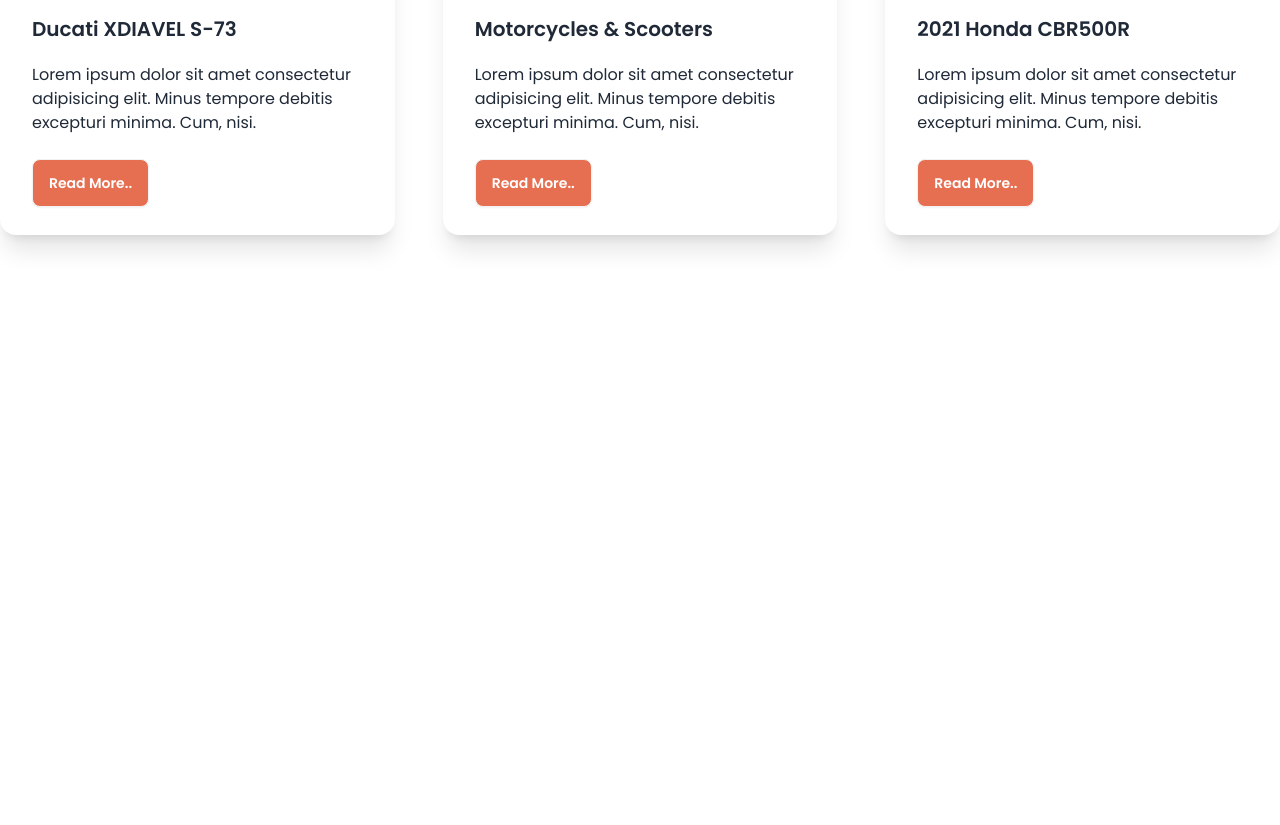
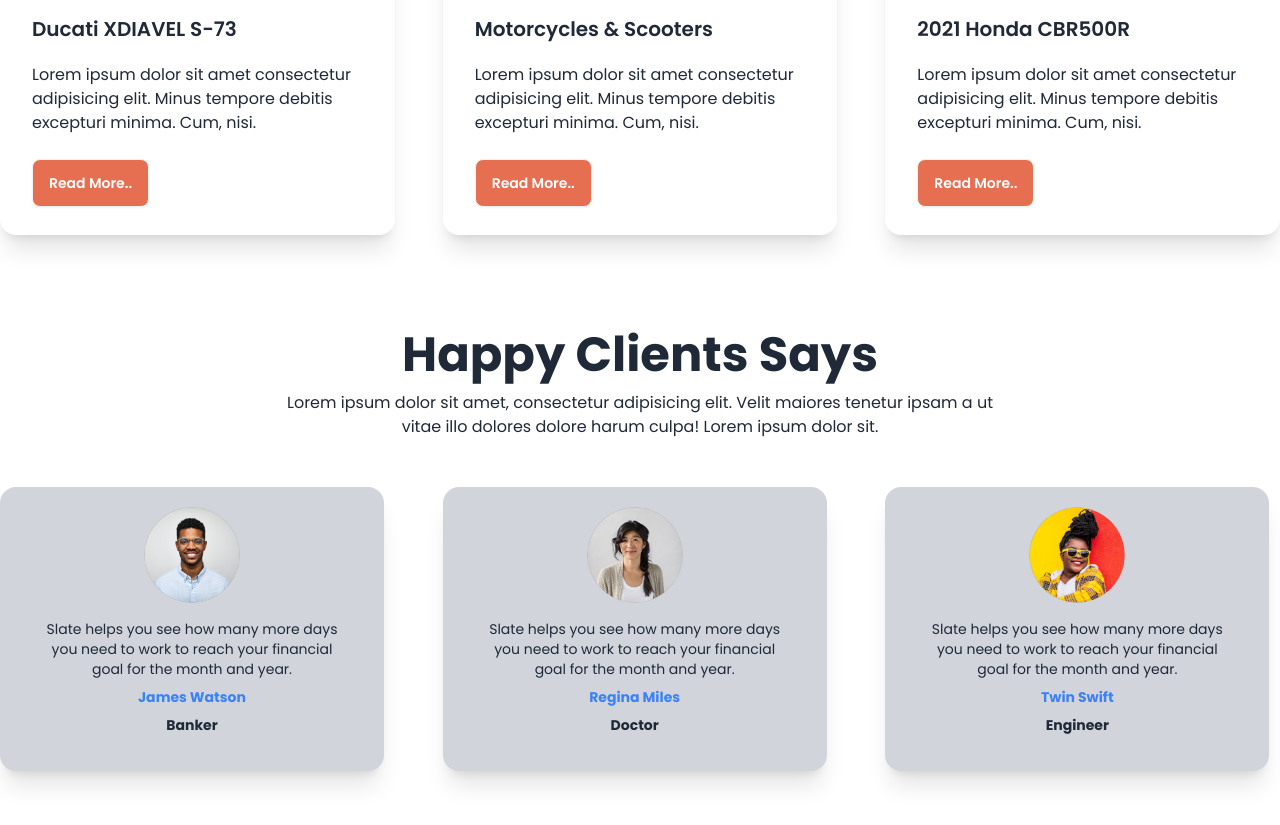
Before and after one commit to shoikotsazzad/biker-zone-ss, a plain HTML site: page index.html in a window 1280 px wide. Shown: the part 1212-2037 px from the top of the page. Before the commit the page ends 1543 px from the top, so only its background shows below. Drawn offline with nearby package versions, Linux system fonts and the light colour scheme.

Commit message:
happy clients section

```diff
--- a/index.html
+++ b/index.html
@@ -15,6 +15,13 @@
     .font-poppins{
         font-family: "Poppins", sans-serif;
     }
+    .container {
+            display: flex;
+            justify-content: center;
+            align-items: center;
+            size: 50%;
+            /* height: 100vh; Full viewport height */
+        }
 </style>
 <script>
     tailwind.config = {
@@ -224,6 +231,74 @@
          </div>
        </section>
 
+       <!-- Happy Clients Section -->
+        <section class="my-24 md:container mx-auto">
+            <!-- title -->
+            <div class="text-center"><h3 class="text-5xl font-bold mb-3">Happy Clients Says</h3>
+                <h3 class="mb-12">Lorem ipsum dolor sit amet, consectetur adipisicing elit. Velit maiores tenetur ipsam a ut
+                    <br> vitae illo dolores dolore harum culpa! Lorem ipsum dolor sit.</h3>
+            </div>
+
+         <!-- grid -->
+          <div class="grid gap-12 grid-cols-1 md:grid-cols-2 lg:grid-cols-3 text-center">
+            <!-- grid-1 -->
+            <div class="bg-gray-300 p-1 md:p-3 lg:p-5 card card-compact bg-base-100 w-96 shadow-xl">
+                  <div class="avatar container">
+                    <div class="w-24 rounded-full">
+                      <img src="images/others/user-1.png" />
+                    </div>
+                  </div>
+
+                <div class="card-body">
+                  <p>Slate helps you see how
+                    many more days you need
+                    to work to reach your financial
+                    goal for the month and year.</p>
+                  <h2 class=" font-bold text-blue-500">James Watson</h2>
+                  <h2 class="font-bold">Banker</h2>
+
+                </div>
+              </div>
+              <!-- grid-2 -->
+            <div class="bg-gray-300 p-1 md:p-3 lg:p-5 card card-compact bg-base-100 w-96 shadow-xl">
+                <div class="avatar container">
+                  <div class="w-24 rounded-full">
+                    <img src="images/others/user-2.png" />
+                  </div>
+                </div>
+
+              <div class="card-body">
+                <p>Slate helps you see how
+                  many more days you need
+                  to work to reach your financial
+                  goal for the month and year.</p>
+                <h2 class="font-bold text-blue-500">Regina Miles</h2>
+                <h2 class="font-bold">Doctor</h2>
+
+              </div>
+            </div>
+            <!-- grid-3 -->
+            <div class="bg-gray-300 p-1 md:p-3 lg:p-5 card card-compact bg-base-100 w-96 shadow-xl">
+                <div class="avatar container">
+                  <div class="w-24 rounded-full">
+                    <img src="images/others/user-3.png" />
+                  </div>
+                </div>
+
+              <div class="card-body">
+                <p>Slate helps you see how
+                  many more days you need
+                  to work to reach your financial
+                  goal for the month and year.</p>
+                <h2 class="font-bold text-blue-500">Twin Swift</h2>
+                <h2 class="font-bold">Engineer</h2>
+
+              </div>
+            </div>
+          </div>
+
+        </section>
+
       <!-- footer section -->
        <footer></footer>
 </body>
```
